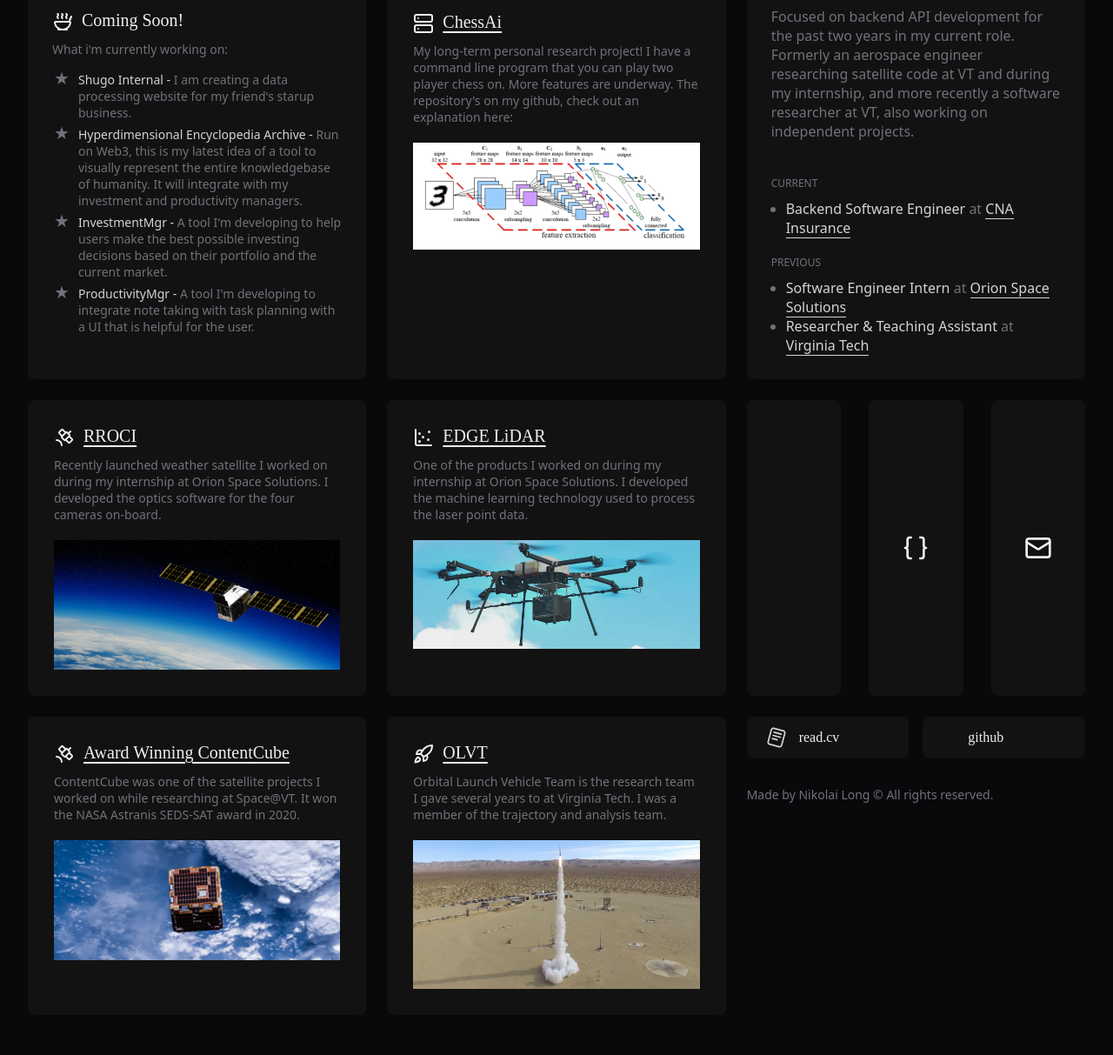
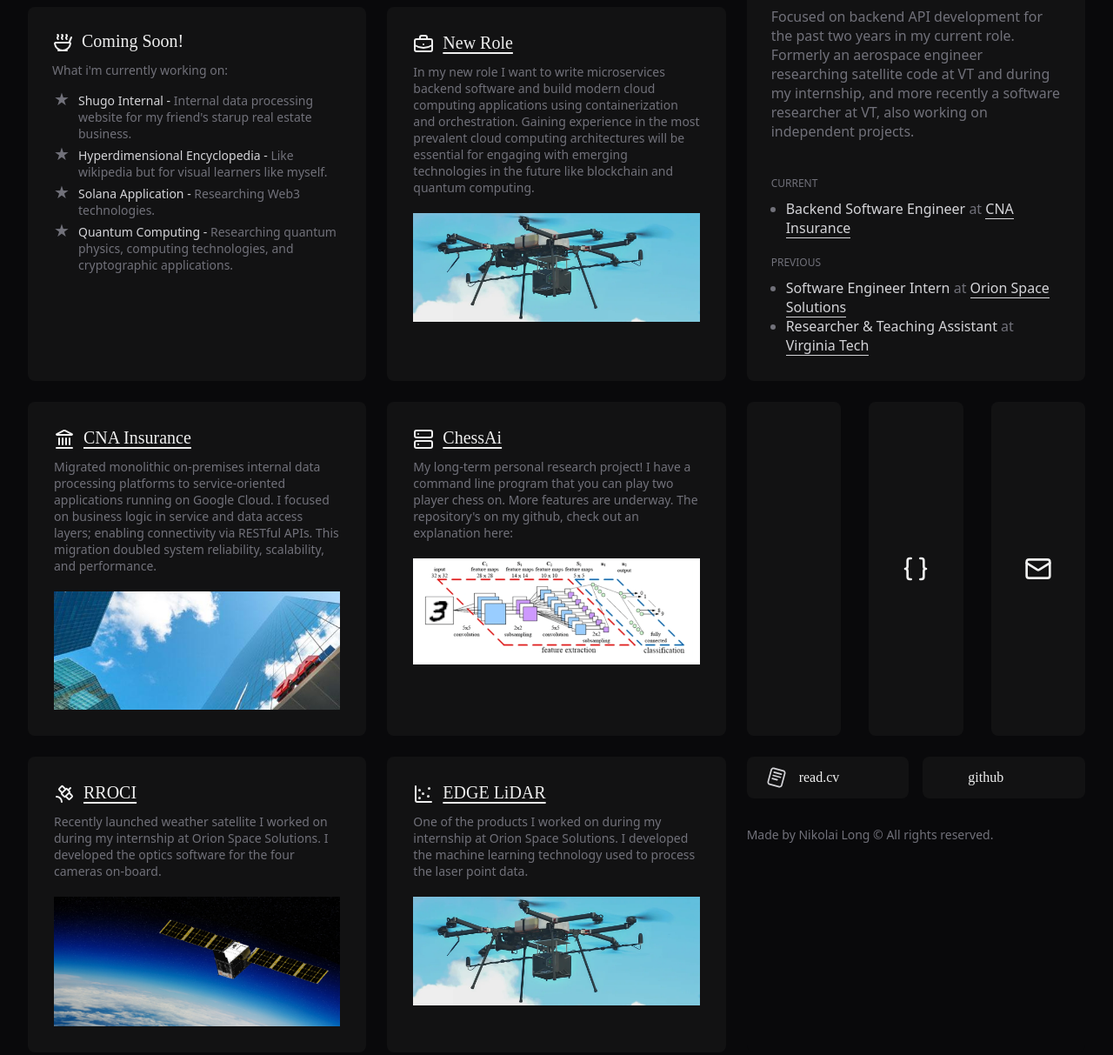
Before and after one commit to NikolaiLong/NikolaiLong, a plain HTML site: page index.html in a window 1280 px wide. Shown: the part 260-1473 px from the top of the page at 87% size. Drawn offline with nearby package versions, Linux system fonts and the light colour scheme; some icons are missing; a web font is replaced by a local one.

Commit message:
updates, new project tiles

```diff
--- a/index.html
+++ b/index.html
@@ -80,12 +80,29 @@
                 What i'm currently working on:
             </p>
             <ul>
-                <li><span class="bright-text">Shugo Internal - </span> I am creating a data processing website for my friend's starup business.</li>
-                <li><span class="bright-text">Hyperdimensional Encyclopedia Archive - </span>Run on Web3, this is my latest idea of a tool to visually represent the entire knowledgebase of humanity. It will integrate with my investment and productivity managers.</li>
-                <li><span class="bright-text">InvestmentMgr - </span> A tool I'm developing to help users make the best possible investing decisions based on their portfolio and the current market.</li>
-                <li><span class="bright-text">ProductivityMgr - </span> A tool I'm developing to integrate note taking with task planning with a UI that is helpful for the user.</li>
+                <li><span class="bright-text">Shugo Internal - </span> Internal data processing website for my friend's starup real estate business.</li>
+                <li><span class="bright-text">Hyperdimensional Encyclopedia - </span> Like wikipedia but for visual learners like myself.</li>
+                <li><span class="bright-text">Solana Application - </span> Researching Web3 technologies.</li>
+                <li><span class="bright-text">Quantum Computing - </span> Researching quantum physics, computing technologies, and cryptographic applications.</li>
             </ul>
         </div>
+
+        <a href="https://www.linkedin.com/in/nikolai-long/" class="grid-item can-click project" target="_blank" rel="noopener noreferrer">
+            <div class="project-title-box">
+                <i class="title project-logo" data-lucide="briefcase-business"></i>
+                <p class="title project-title">New Role</p>
+            </div>
+            <p class="text-box project-text">In my new role I want to write microservices backend software and build modern cloud computing applications using containerization and orchestration. Gaining experience in the most prevalent cloud computing architectures will be essential for engaging with emerging technologies in the future like blockchain and quantum computing.</p>
+            <img class="project-image" src="assets/images/mirukuru.PNG" alt="logo could not be displayed">
+
+        <a href="https://www.cna.com/" class="grid-item can-click project" target="_blank" rel="noopener noreferrer">
+            <div class="project-title-box">
+                <i class="title project-logo" data-lucide="landmark"></i>
+                <p class="title project-title">CNA Insurance</p>
+            </div>
+            <p class="text-box project-text"> Migrated monolithic on-premises internal data processing platforms to service-oriented applications running on Google Cloud. I focused on business logic in service and data access layers; enabling connectivity via RESTful APIs. This migration doubled system reliability, scalability, and performance.</p>
+            <img class="project-image" src="assets/images/cna_image.jpg" alt="logo could not be displayed">
+        </a>
 
         <a href="https://nikcheerla.github.io/deeplearningschool/2018/01/01/AlphaZero-Explained/" class="grid-item can-click project" target="_blank" rel="noopener noreferrer">
             <!-- https://deepmind.google/discover/blog/alphazero-shedding-new-light-on-chess-shogi-and-go/ -->
@@ -115,15 +132,6 @@
             <img class="project-image" src="assets/images/mirukuru.PNG" alt="logo could not be displayed">
         </a>
 
-        <a href="https://www.businesswire.com/news/home/20191112005969/en/SEDS-Announces-Winner-Astranis-SEDS-SAT-2-Competition" class="grid-item can-click project" target="_blank" rel="noopener noreferrer">
-            <div class="project-title-box">
-                <i class="title project-logo" data-lucide="satellite"></i>
-                <p class="title project-title">Award Winning ContentCube</p>
-            </div>
-            <p class="text-box project-text">ContentCube was one of the satellite projects I worked on while researching at Space@VT. It won the NASA Astranis SEDS-SAT award in 2020.</p>
-            <img class="project-image" src="assets/images/smallsat.PNG" alt="logo could not be displayed">
-        </a>
-
         <a href="https://olvt.org/" class="grid-item can-click project" target="_blank" rel="noopener noreferrer">
             <div class="project-title-box">
                 <i class="title project-logo" data-lucide="rocket"></i>
@@ -131,6 +139,15 @@
             </div>
             <p class="text-box project-text">Orbital Launch Vehicle Team is the research team I gave several years to at Virginia Tech. I was a member of the trajectory and analysis team.</p>
             <img class="project-image" src="assets/images/olvt.PNG" alt="logo could not be displayed">
+        </a>
+
+        <a href="https://www.businesswire.com/news/home/20191112005969/en/SEDS-Announces-Winner-Astranis-SEDS-SAT-2-Competition" class="grid-item can-click project" target="_blank" rel="noopener noreferrer">
+            <div class="project-title-box">
+                <i class="title project-logo" data-lucide="satellite"></i>
+                <p class="title project-title">ContentCube</p>
+            </div>
+            <p class="text-box project-text">ContentCube was one of the satellite projects I worked on while researching at Space@VT. It won the NASA Astranis SEDS-SAT award in 2020.</p>
+            <img class="project-image" src="assets/images/smallsat.PNG" alt="logo could not be displayed">
         </a>
 
         <!-- footers -->
--- a/styles.css
+++ b/styles.css
@@ -229,6 +229,7 @@
 .item2 {
   grid-column: span 1;
   grid-row: span 2;
+  padding-bottom: 30px;
 }
 
 .item2-text {
```
Also changed, not shown: assets/images/cna_image.jpg (added).
